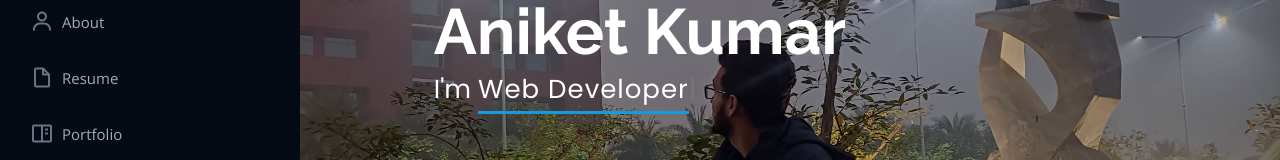
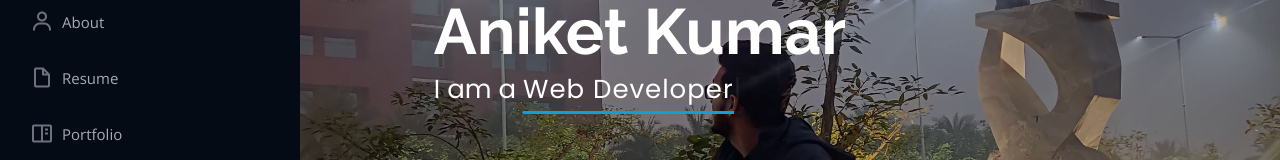
Before and after one commit to aniketsingh999/aniketsingh999.github.io, a plain HTML site: page index.html in a window 1280 px wide. Shown: the part 319-479 px from the top of the page. Drawn offline with nearby package versions, Linux system fonts and the light colour scheme.

Commit message:
Update index.html
typo fixed

```diff
--- a/index.html
+++ b/index.html
@@ -63,7 +63,7 @@
   <section id="hero" class="d-flex flex-column justify-content-center align-items-center">
     <div class="hero-container" data-aos="fade-in">
       <h1>Aniket Kumar</h1>
-      <p>I'm <span class="typed" data-typed-items="Web Designer, Web Developer, Freelancer, Traveller"></span></p>
+      <p>I am a <span class="typed" data-typed-items="Web Designer, Web Developer, Freelancer, Traveller"></span></p>
     </div>
   </section><!-- End Hero -->
 
```
